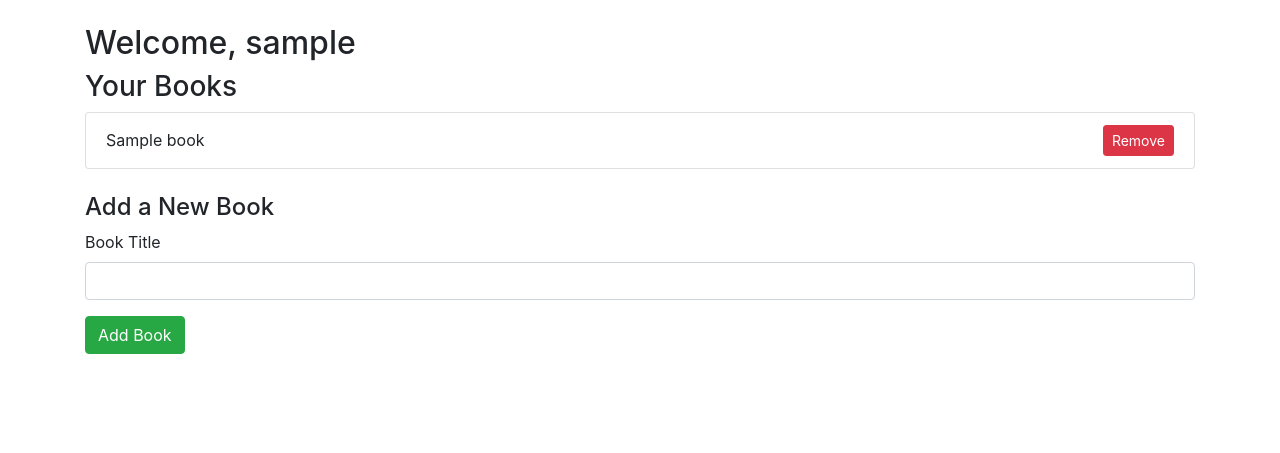
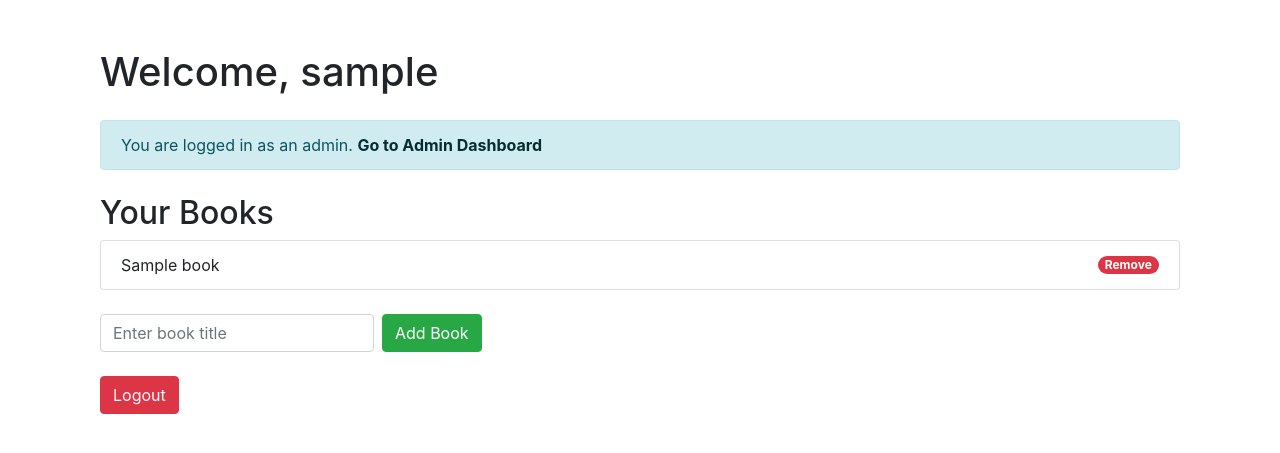
Before and after one commit to mahm0udismail/FlaskLabITI, a Flask app: page /dashboard in a window 1280 px wide. Shown: the part 56-509 px from the top of the page. Run offline with Flask 3, Linux system fonts and the light colour scheme; the visitor is signed in with stand-in values (Sample User, id 1); tables that the repository leaves empty hold one stand-in row (values such as "Sample post"); some libraries are stand-ins or nearby versions.

Commit message:
edit register admin

```diff
--- a/lab2/lab_2.py
+++ b/lab2/lab_2.py
@@ -32,22 +32,27 @@ class Book(db.Model):
         self.title = title
         self.user_id = user_id
 
-# User Registration
+# User Registration Route
 @app.route("/register", methods=['GET', 'POST'])
 def register():
     if request.method == 'POST':
         username = request.form['username']
         password = request.form['password']
-        # Check if user exists
+        is_admin = 'is_admin' in request.form  # Check if checkbox is checked
+
+        # Check if user already exists
         if User.query.filter_by(username=username).first():
             flash('Username already exists. Try a different one.', 'danger')
             return redirect(url_for('register'))
 
-        new_user = User(username=username, password=password)
+        # Create a new user with admin rights if checkbox is checked
+        new_user = User(username=username, password=password, is_admin=is_admin)
         db.session.add(new_user)
         db.session.commit()
+
         flash('Registered successfully. Please log in.', 'success')
         return redirect(url_for('login'))
+
     return render_template('register.html')
 
 # User Login
@@ -60,12 +65,13 @@ def login():
 
         if user and check_password_hash(user.password, password):
             session['user_id'] = user.id
-            session['is_admin'] = user.is_admin
+            session['is_admin'] = user.is_admin  # This sets is_admin in session
             flash('Logged in successfully.', 'success')
             return redirect(url_for('dashboard'))
         else:
             flash('Invalid username or password.', 'danger')
     return render_template('login.html')
+
 
 # User Dashboard
 @app.route("/dashboard")
--- a/lab2/templates/dashboard.html
+++ b/lab2/templates/dashboard.html
@@ -1,23 +1,38 @@
-{% extends 'layout.html' %}
+{% extends "layout.html" %}
+
 {% block content %}
-<h2>Welcome, {{ user.username }}</h2>
+<div class="container mt-5">
+    <h1 class="mb-4">Welcome, {{ user.username }}</h1>
 
-<h3>Your Books</h3>
-<ul class="list-group">
+    <!-- Display admin-related actions if the user is an admin -->
+    {% if session['is_admin'] %}
+        <div class="alert alert-info">
+            You are logged in as an admin. <a href="{{ url_for('admin_dashboard') }}" class="alert-link">Go to Admin Dashboard</a>
+        </div>
+    {% else %}
+        <div class="alert alert-secondary">
+            You are logged in as a regular user.
+        </div>
+    {% endif %}
+
+    <h2 class="mt-4">Your Books</h2>
+    <ul class="list-group mb-4">
         {% for book in books %}
             <li class="list-group-item d-flex justify-content-between align-items-center">
                 {{ book.title }}
-            <a href="{{ url_for('remove_book', book_id=book.id) }}" class="btn btn-danger btn-sm">Remove</a>
+                <a href="{{ url_for('remove_book', book_id=book.id) }}" class="badge badge-danger badge-pill">Remove</a>
             </li>
         {% endfor %}
     </ul>
 
-<h4 class="mt-4">Add a New Book</h4>
-<form action="{{ url_for('add_book') }}" method="POST">
-    <div class="form-group">
-        <label for="title">Book Title</label>
-        <input type="text" class="form-control" id="title" name="title" required>
+    <!-- Form to add a new book -->
+    <form action="{{ url_for('add_book') }}" method="post" class="form-inline mb-4">
+        <div class="form-group mr-2">
+            <input type="text" name="title" class="form-control" placeholder="Enter book title" required>
         </div>
         <button type="submit" class="btn btn-success">Add Book</button>
     </form>
+
+    <a href="{{ url_for('logout') }}" class="btn btn-danger">Logout</a>
+</div>
 {% endblock %}
--- a/lab2/templates/register.html
+++ b/lab2/templates/register.html
@@ -1,4 +1,5 @@
 {% extends 'layout.html' %}
+
 {% block content %}
 <h2>Register</h2>
 <form action="{{ url_for('register') }}" method="POST">
@@ -10,6 +11,11 @@
         <label for="password">Password</label>
         <input type="password" class="form-control" id="password" name="password" required>
     </div>
+    <!-- New Checkbox for Admin Registration -->
+    <div class="form-group form-check">
+        <input type="checkbox" class="form-check-input" id="is_admin" name="is_admin">
+        <label class="form-check-label" for="is_admin">Register as Admin</label>
+    </div>
     <button type="submit" class="btn btn-primary">Register</button>
 </form>
 {% endblock %}
```
Also changed, not shown: lab2/templates/adminregister.html (added, +15 -0 lines), 1 other file. Lines whose indentation alone changed are shown as unchanged.
